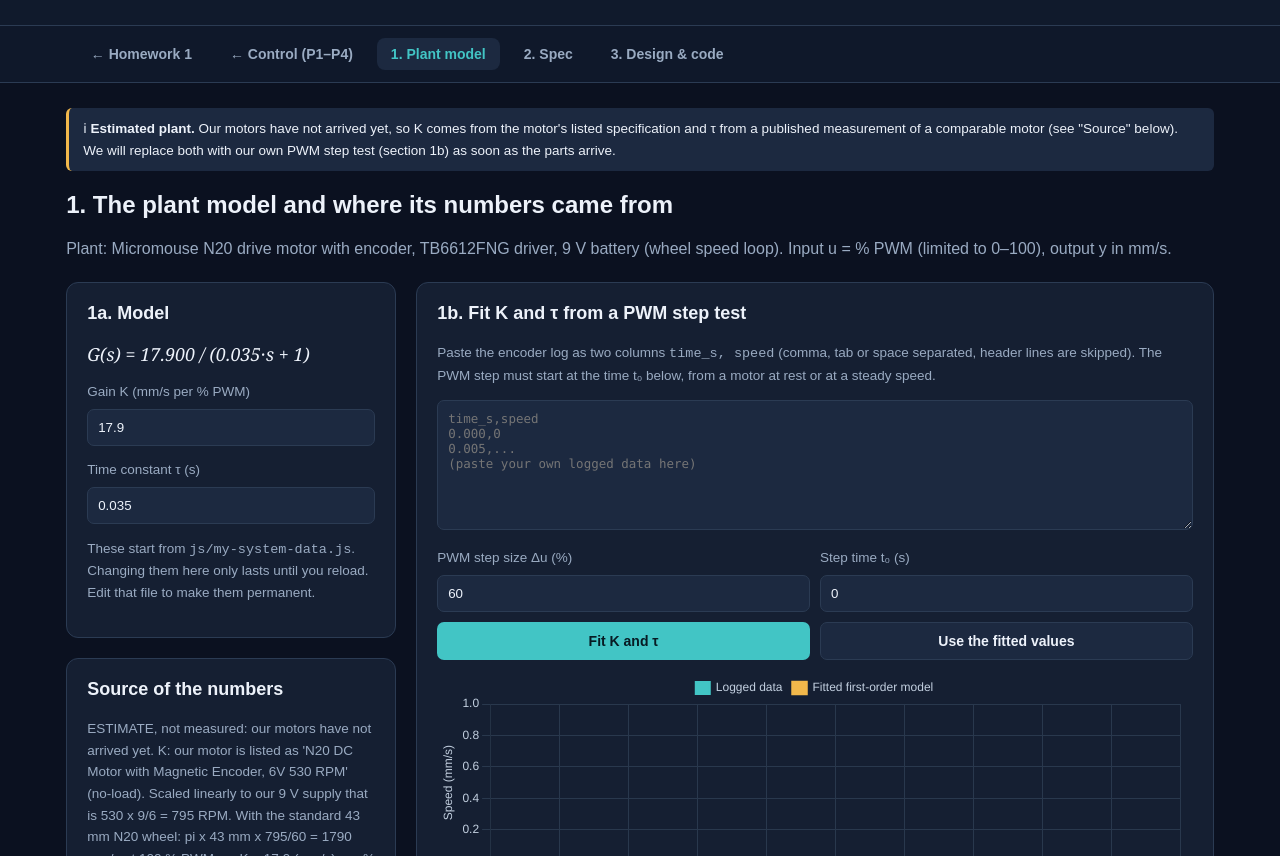
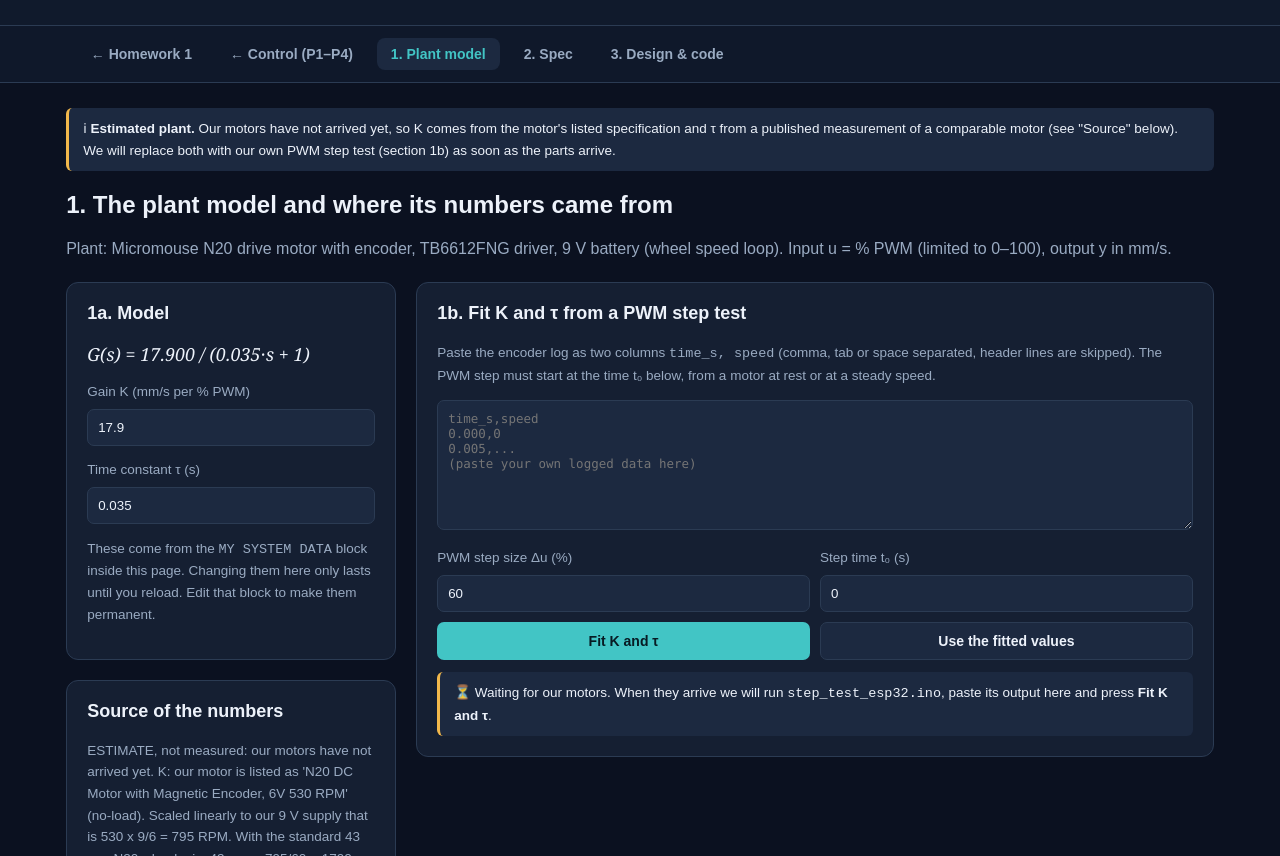
Before and after one commit to mayarmualla6-hub/encs4380-dynamics-group-3, a plain HTML site: page my-system.html in a window 1280 px wide. Shown: the part 96-952 px from the top of the page. Drawn offline with nearby package versions, Linux system fonts and the light colour scheme.

Commit message:
Update my-system.html

```diff
--- a/my-system.html
+++ b/my-system.html
@@ -111,7 +111,7 @@ textarea{width:100%;min-height:130px;padding:10px;border-radius:7px;border:1px s
         <input type="number" id="msK" step="any">
         <label for="msTau">Time constant τ (s)</label>
         <input type="number" id="msTau" step="any" min="0.001">
-        <p class="hint">These start from <code>js/my-system-data.js</code>. Changing them here only lasts until you reload. Edit that file to make them permanent.</p>
+        <p class="hint">These come from the <code>MY SYSTEM DATA</code> block inside this page. Changing them here only lasts until you reload. Edit that block to make them permanent.</p>
       </div>
       <div class="panel">
         <h3>Source of the numbers</h3>
@@ -133,7 +133,8 @@ textarea{width:100%;min-height:130px;padding:10px;border-radius:7px;border:1px s
           <button class="alt" id="fitUse" disabled>Use the fitted values</button>
         </div>
         <div class="result" id="fitOut"></div>
-        <div class="chart-box sm" style="margin-top:12px"><canvas id="fitChart"></canvas></div>
+        <div class="note" id="fitWaiting" style="display:none;margin-top:12px">⏳ Waiting for our motors. When they arrive we will run <code>step_test_esp32.ino</code>, paste its output here and press <b>Fit K and τ</b>.</div>
+        <div class="chart-box sm" id="fitChartBox" style="margin-top:12px;display:none"><canvas id="fitChart"></canvas></div>
       </div>
     </div>
   </div>
@@ -755,6 +756,7 @@ const MY_SYSTEM = {
   $("msSource").textContent = M.source;
   if (M.isPlaceholder) $("placeholderWarn").style.display = "";
   if (M.isEstimate) $("estimateNote").style.display = "";
+  if (M.isEstimate) $("fitWaiting").style.display = "";
   if (M.zeta) el.zeta.value = M.zeta;
   const zeta = bindSlider("msZeta", 2);
 
@@ -846,6 +848,7 @@ const MY_SYSTEM = {
     $("fitOut").innerHTML = `K = <b>${fmt(K, 4)}</b> ${M.outputUnits}/% &nbsp; τ = <b>${fmt(tau, 4)} s</b> (y₀ = ${fmt(y0, 2)}, y∞ = ${fmt(yss, 2)}, 63.2% reached at t = ${fmt(tc, 4)} s).<br>
       To keep them, put <code>K: ${fmt(K, 4)}, tau: ${fmt(tau, 4)}</code> in <code>js/my-system-data.js</code>.`;
     $("fitUse").disabled = false;
+    $("fitChartBox").style.display = ""; $("fitWaiting").style.display = "none";
     fitChart.data.datasets[0].data = PID.toXY(t, y);
     fitChart.data.datasets[1].data = t.map(ti => ({ x: ti, y: ti < t0 ? y0 : y0 + K * du * (1 - Math.exp(-(ti - t0) / tau)) }));
     fitChart.update("none");
```
